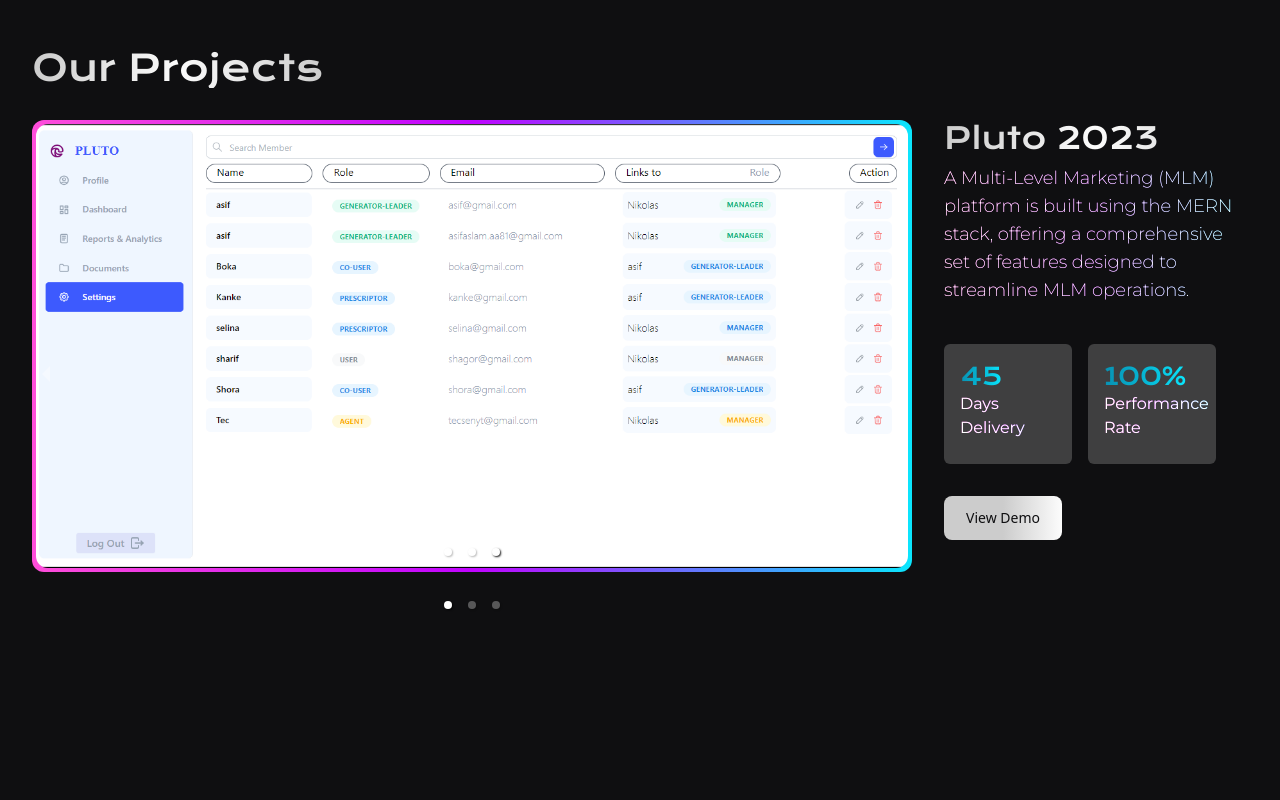
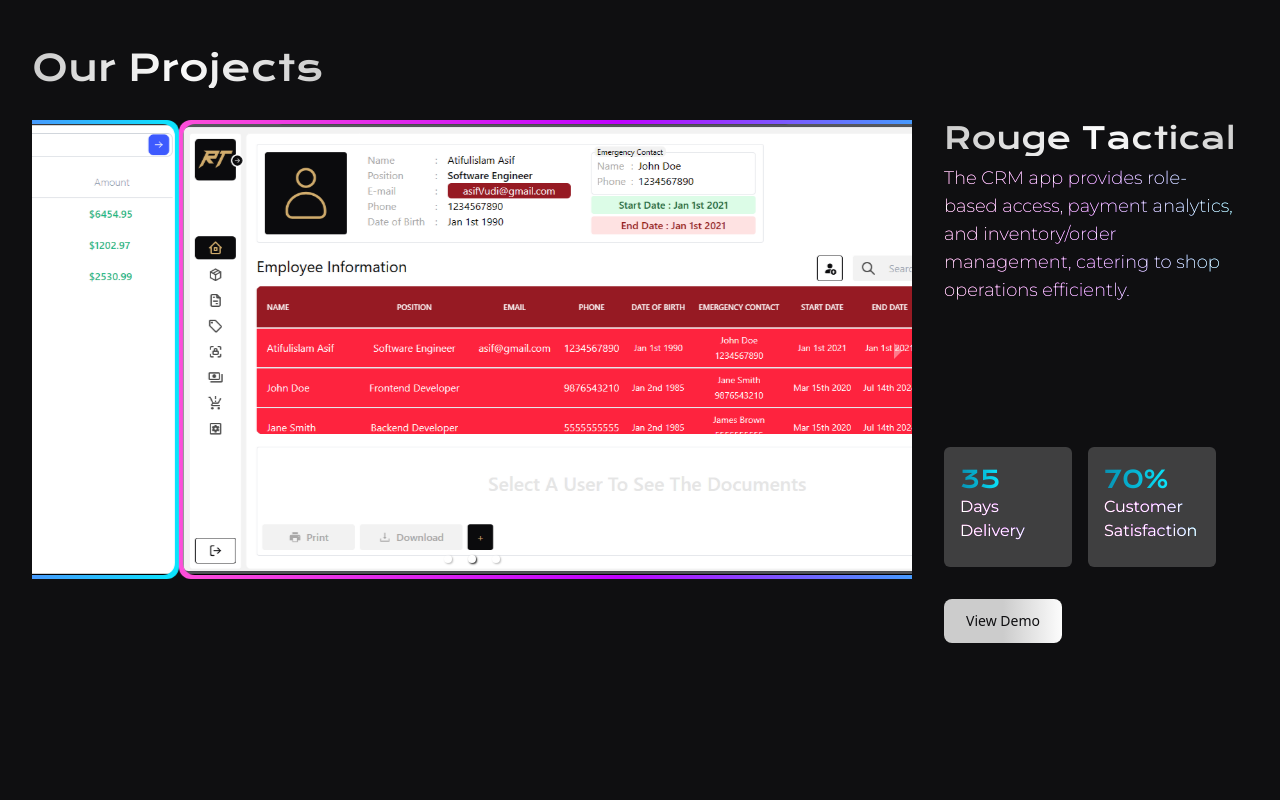
Before and after one commit to asif-bhuti/perceptron-client, a React (Create React App) app: page / in a window 1280 px wide. Shown: the part 1760-2560 px from the top of the page. Built offline with nearby package versions, Linux system fonts and the light colour scheme.

Commit message:
Refactor carousel component to improve performance and user experience

```diff
--- a/src/components/Carousel/CustomCarousel.jsx
+++ b/src/components/Carousel/CustomCarousel.jsx
@@ -16,6 +16,7 @@
 
   return (
     <div className="flex mobile:flex-col h-full">
+      <>
         <SlideIn direction={"left"}>
           <Carousel
             showArrows={true}
@@ -23,41 +24,31 @@
             showThumbs={false}
             autoPlay={true}
             infiniteLoop={true}
-          transitionTime={1500}
-          interval={7000}
+            transitionTime={1000}
+            interval={4000}
             onChange={handleSlideChange}
             className="w-[880px] 3xl:w-[1400px] h-full mr-8 mobile:w-[380px] mobile:mb-4"
           >
             {slides.map((slide) => (
-            <div key={slide.id}>
-              <Carousel
-                showArrows={false}
-                showStatus={false}
-                showThumbs={false}
-                autoPlay={true}
-                infiniteLoop={true}
-                transitionTime={500}
-                interval={2000}
-              >
-                {slide.images.map((image, index) => (
               <div
+                key={slide.id}
                 className="inline-flex items-center justify-center p-1 h-full w-[880px] 3xl:w-[1400px] mobile:h-[250px] mobile:w-[380px] bg-gradient-to-r from-secondary-pink via-secondary-purple to-secondary-cyan rounded-xl"
-                    key={index}
               >
                 <img
-                      src={image}
+                  src={slide.image}
                   alt={slide.alt}
                   className="rounded-xl object-cover h-full w-full"
                 />
               </div>
             ))}
           </Carousel>
-            </div>
-          ))}
-        </Carousel>
         </SlideIn>
+      </>
 
-      <SlideIn direction={"left"}>
+      <>
+        <SlideIn
+          className={"flex flex-col justify-between mobile:h-[60%] h-[80%]"}
+        >
           <section>
             <Text
               variant="heading"
@@ -68,7 +59,7 @@
             <Text
               variant="title"
               className={
-              "text-white font-thin text-lg mobile:text-xl mobile:w-[96%] 3xl:text-3xl"
+                " text-white font-thin text-lg mobile:text-xl mobile:w-[96%] 3xl:text-3xl"
               }
             >
               {slides[currentSlide].description}
@@ -76,16 +67,20 @@
           </section>
           <section>
             <div className="flex my-8">
-            <StatCard count={slides[currentSlide].days} text="Days Delivery" />
+              <StatCard
+                count={slides[currentSlide].days}
+                text="Days Delivery"
+              />
               <StatCard
                 count={slides[currentSlide].satisfaction}
                 percent={true}
-              text="Performance Rate"
+                text="Customer Satisfaction"
               />
             </div>
             <Button variant={"primary"}>View Demo</Button>
           </section>
         </SlideIn>
+      </>
     </div>
   );
 };
--- a/src/components/Carousel/slides.js
+++ b/src/components/Carousel/slides.js
@@ -4,28 +4,32 @@
     title: "Pluto 2023",
     description:
       "A Multi-Level Marketing (MLM) platform is built using the MERN stack, offering a comprehensive set of features designed to streamline MLM operations. ",
-    images: ["/imgs/Pluto-1.png", "/imgs/Pluto-2.png", "/imgs/Pluto-3.png"],
+    image: "/imgs/Pluto-1.png",
     alt: "Pluto 2023",
     days: 45,
-    satisfaction: 100,
-    revesion: 5,
+    satisfaction: 80,
+    revesion: 2,
   },
   {
     id: 2,
     title: "Rouge Tactical",
-    description: "A mission to Pluto2",
-    images: ["/imgs/RT-1.png", "/imgs/RT-2.png", "/imgs/RT-3.png"],
-    days: 40,
+    description:
+      "The CRM app provides role-based access, payment analytics, and inventory/order management, catering to shop operations efficiently.",
+    image: "/imgs/RT-1.png",
+    alt: "Rouge Tactical",
+    days: 50,
     satisfaction: 90,
     revesion: 5,
   },
   {
     id: 3,
     title: "ETC Organic",
-    description: "A mission to Pluto3",
-    images: ["/imgs/ETC-1.png", "/imgs/ETC-2.png", "/imgs/ETC-3.png"],
+    description:
+      "An ERP web application facilitates E-commerce management by integrating functions like product, points, user data, and employee management for online businesses.",
+    image: "/imgs/ETC-1.png",
+    alt: "ETC Organic",
     days: 20,
     satisfaction: 100,
-    revesion: 2,
+    revesion: 5,
   },
 ];
```
Lines whose indentation alone changed are shown as unchanged.
